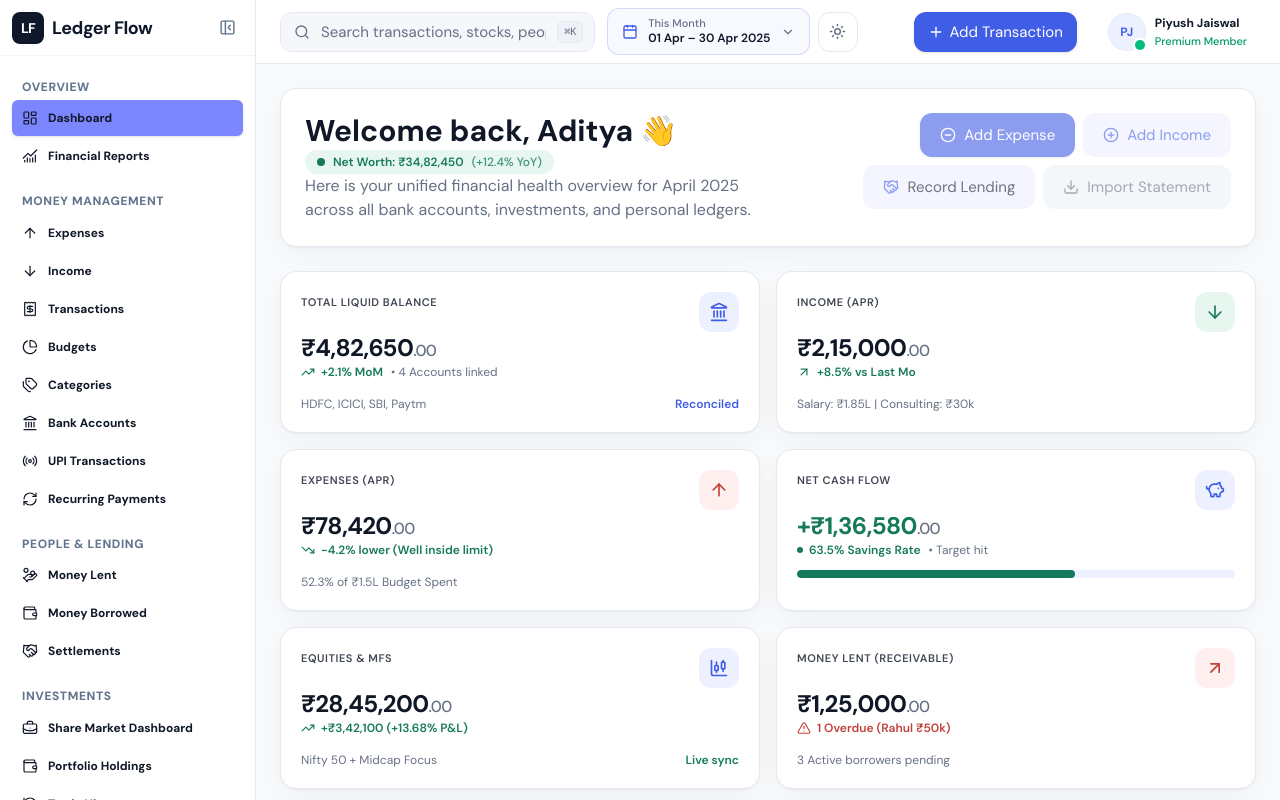
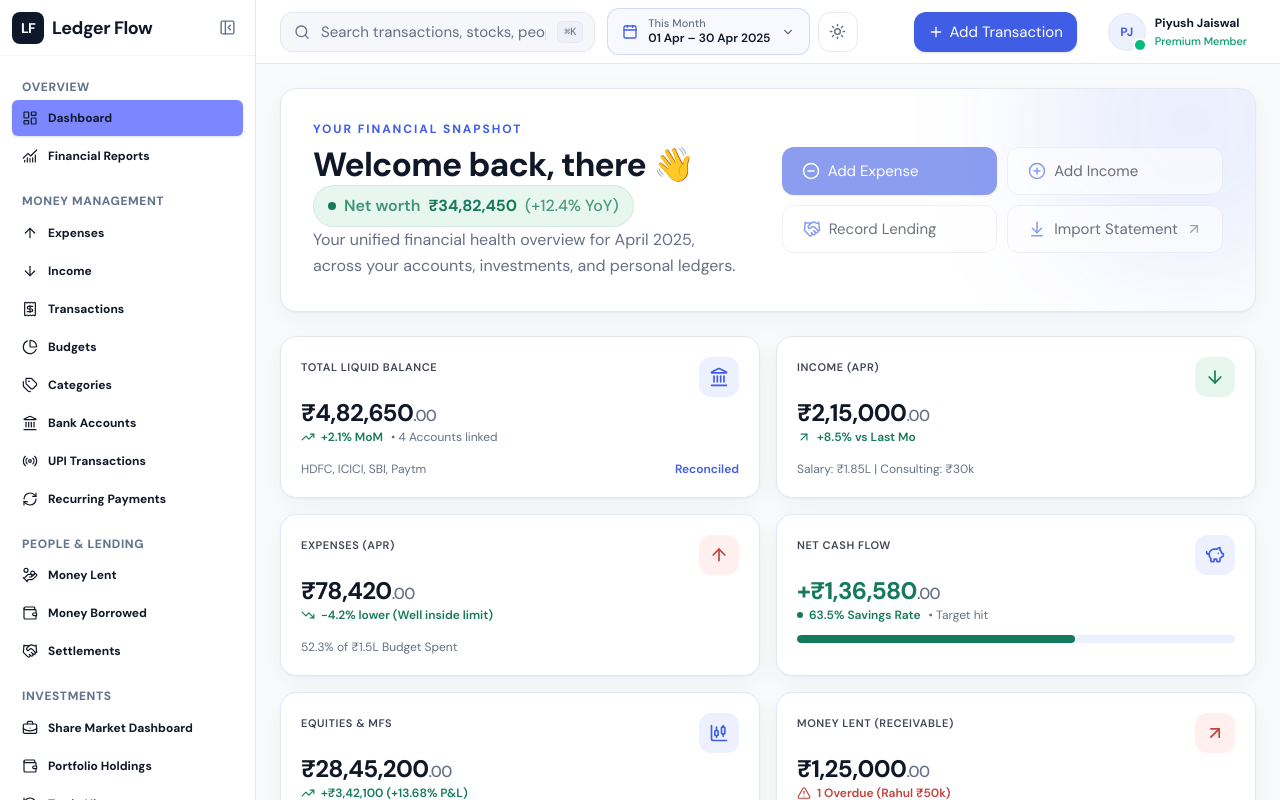
Before and after one commit to JaiswalPiyush309/expense-tracker-frontend, a Next.js app: page /dashboard in a window 1280 px wide. Shown: the top 800 px of the page. Built offline with nearby package versions, Linux system fonts and the light colour scheme.

Commit message:
feat: update WelcomeCard component; integrate user authentication and enhance layout

```diff
--- a/src/app/dashboard/layout.tsx
+++ b/src/app/dashboard/layout.tsx
@@ -19,8 +19,8 @@ import {
   transactions,
   trendData,
   trendMeta,
-  user,
 } from "@/features/dashboard/data/mock";
+import { useAuthUser } from "@/hooks/useAuthUser";
 import { useState } from "react";
 import type { ReactNode } from "react";
 
@@ -31,6 +31,7 @@ export default function DashboardLayout({
 }>) {
   const [mobileOpen, setMobileOpen] = useState(false);
   const [page, setPage] = useState(1);
+  const { user: authUser } = useAuthUser();
 
   const expenses = stats.find((s) => s.id === "expenses")?.value ?? 0;
 
@@ -45,7 +46,7 @@ export default function DashboardLayout({
         <Navbar />
         <main className="mx-auto w-full max-w-350 space-y-6 p-4 sm:p-6">
           <WelcomeCard
-            name={user.name}
+            name={authUser?.name ?? "there"}
             netWorth={overview.netWorth}
             netWorthChange={overview.netWorthYoY}
             periodLabel={overview.periodLabel}
--- a/src/features/dashboard/components/WelcomeCard.tsx
+++ b/src/features/dashboard/components/WelcomeCard.tsx
@@ -4,7 +4,13 @@ import { cn } from "@/lib/cn";
 import { formatINR } from "@/lib/format";
 import { toneSoft } from "@/lib/tone";
 import type { Tone } from "@/lib/tone";
-import { CircleMinus, CirclePlus, Download, Handshake } from "lucide-react";
+import {
+  ArrowDownToLine,
+  ArrowUpRight,
+  CircleMinus,
+  CirclePlus,
+  Handshake,
+} from "lucide-react";
 
 interface WelcomeCardProps {
   name: string;
@@ -35,76 +41,87 @@ export function WelcomeCard({
         : "neutral";
 
   return (
-    <Card className="flex flex-col gap-5 p-5 sm:p-6 lg:flex-row lg:items-start lg:justify-between">
-      <div className="min-w-0">
-        <h1 className="text-2xl font-bold text-ink sm:text-3xl">
-          Welcome back, {name} <span aria-hidden="true">👋</span>
+    <Card className="relative isolate flex flex-col gap-7 overflow-hidden p-5 sm:p-7 lg:flex-row lg:items-center lg:justify-between lg:gap-10 lg:p-8">
+      <div
+        aria-hidden="true"
+        className="pointer-events-none absolute -right-24 -top-32 -z-10 h-80 w-80 rounded-full bg-accent/10 blur-3xl"
+      />
+      <div className="min-w-0 flex-1">
+        <p className="mb-2 text-xs font-bold uppercase tracking-[0.16em] text-accent">
+          Your financial snapshot
+        </p>
+        <h1 className="text-2xl font-bold leading-tight tracking-tight text-ink sm:text-3xl lg:text-[2.1rem]">
+          Welcome back, {name} <span className="inline-block" aria-hidden="true">👋</span>
         </h1>
 
         <p
           aria-label={`Net worth change: ${netWorthChange}`}
           className={cn(
-            "mt-2 inline-flex items-center gap-2 rounded-full px-3 py-1 text-xs font-semibold",
+            "mt-4 inline-flex max-w-full flex-wrap items-center gap-x-2 gap-y-1 rounded-full border border-current/10 px-3.5 py-2 text-sm font-semibold sm:text-base",
             toneSoft[changeTone],
           )}
         >
           <span
             aria-hidden="true"
-            className="h-2 w-2 rounded-full bg-current"
+            className="h-2 w-2 shrink-0 rounded-full bg-current"
           />
-          Net Worth: {formatINR(netWorth, { decimals: false })}
-          <span className="font-medium tabular-nums opacity-80">
+          <span className="opacity-80">Net worth</span>
+          <span className="font-bold tabular-nums">
+            {formatINR(netWorth, { decimals: false })}
+          </span>
+          <span className="font-medium tabular-nums opacity-75">
             ({netWorthChange})
           </span>
         </p>
 
-        <p className="mt-3 max-w-xl text-sm text-muted sm:text-base">
-          Here is your unified financial health overview
-          {periodLabel ? ` for ${periodLabel}` : ""} across all bank accounts,
+        <p className="mt-4 max-w-2xl text-sm leading-relaxed text-muted sm:text-base">
+          Your unified financial health overview
+          {periodLabel ? ` for ${periodLabel}` : ""}, across your accounts,
           investments, and personal ledgers.
         </p>
       </div>
 
-      <div className="grid grid-cols-1 gap-2 sm:flex sm:flex-wrap lg:max-w-108 lg:justify-end">
+      <div className="grid w-full grid-cols-1 gap-2.5 sm:grid-cols-2 lg:w-auto lg:min-w-100 lg:max-w-112">
         <Button
           size="md"
           onClick={onAddExpense}
           disabled={!onAddExpense}
-          className="px-3 sm:px-5"
+          className="h-12 justify-start px-4 sm:px-5"
         >
-          <CircleMinus aria-hidden="true" className="h-4 w-4" />
+          <CircleMinus aria-hidden="true" className="h-[18px] w-[18px]" />
           Add Expense
         </Button>
         <Button
-          variant="soft"
+          variant="secondary"
           size="md"
           onClick={onAddIncome}
           disabled={!onAddIncome}
-          className="px-3 sm:px-5"
+          className="h-12 justify-start px-4 sm:px-5"
         >
-          <CirclePlus aria-hidden="true" className="h-4 w-4" />
+          <CirclePlus aria-hidden="true" className="h-[18px] w-[18px] text-accent" />
           Add Income
         </Button>
 
         <Button
-          variant="soft"
+          variant="secondary"
           size="md"
           onClick={onRecordLending}
           disabled={!onRecordLending}
-          className="px-3 text-ink sm:px-5"
+          className="h-12 justify-start px-4 sm:px-5"
         >
-          <Handshake aria-hidden="true" className="h-4 w-4 text-accent" />
+          <Handshake aria-hidden="true" className="h-[18px] w-[18px] text-accent" />
           Record Lending
         </Button>
         <Button
-          variant="soft"
+          variant="secondary"
           size="md"
           onClick={onImportStatement}
           disabled={!onImportStatement}
-          className="bg-surface-muted px-3 text-muted hover:text-ink sm:px-5"
+          className="h-12 justify-start px-4 sm:px-5"
         >
-          <Download aria-hidden="true" className="h-4 w-4" />
+          <ArrowDownToLine aria-hidden="true" className="h-[18px] w-[18px] text-accent" />
           Import Statement
+          <ArrowUpRight aria-hidden="true" className="ml-auto h-4 w-4 text-muted" />
         </Button>
       </div>
     </Card>
```
